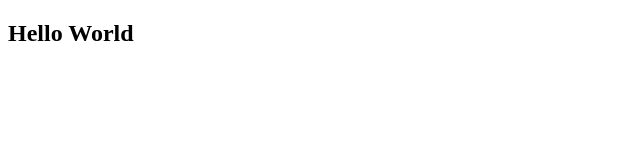
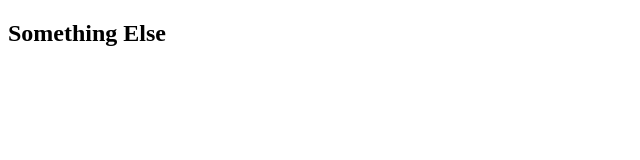
Before and after one commit to EallenCPK/DigitalOceanKubeTest, a plain HTML site: page index.html in a window 1280 px wide. Shown: the full height of the page, 0-640 px from the left. Drawn offline with Linux system fonts and the light colour scheme.

Commit message:
Update index.html

```diff
--- a/index.html
+++ b/index.html
@@ -6,7 +6,7 @@
     <title>Testing</title>
 </head>
 <body>
-    <h2>Hello World
+    <h2>Something Else
     </h2>
 </body>
 
```
